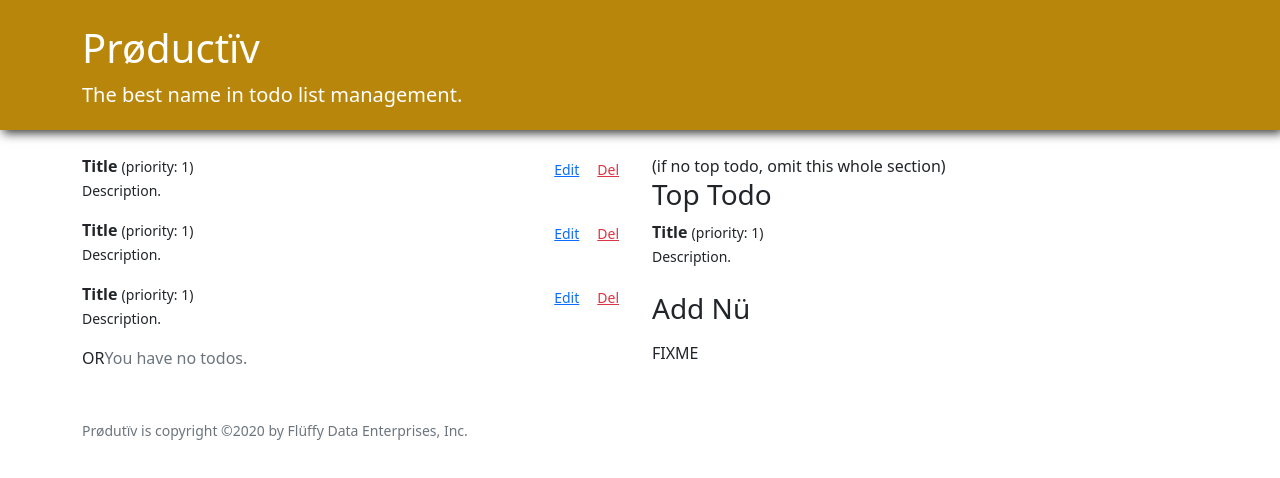
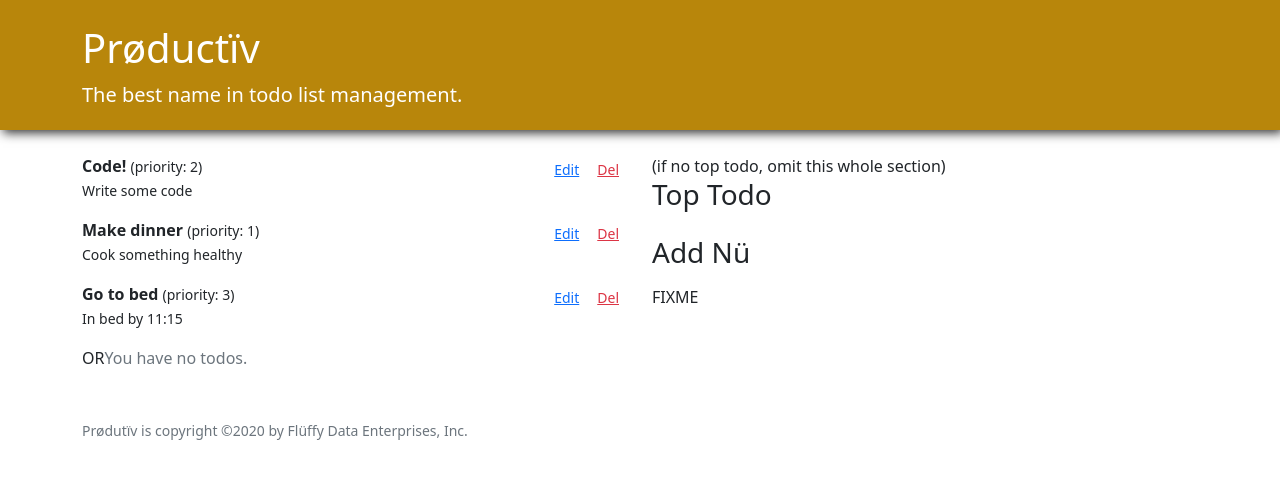
Before and after one commit to thwilson3/react-productiv, a React (Create React App) app: page / in a window 1280 px wide. Shown: the top 478 px of the page. Built offline with nearby package versions, Linux system fonts and the light colour scheme; the HTML template or start-up script is replaced by a standard one.

Commit message:
fixed Todo, TodoForm

```diff
--- a/src/EditableTodo.js
+++ b/src/EditableTodo.js
@@ -26,12 +26,14 @@ function EditableTodo({ todo, update, remove }) {
   }
 
   /** Edit form saved; toggle isEditing and update in ancestor. */
-  function handleSave(formData) {}
+  function handleSave(formData) {
+
+  }
 
   return (
     <div className="EditableTodo">
       {isEditing ? (
-        <TodoForm />
+        <TodoForm initialFormData={todo} handleSave={handleSave}/>
       ) : (
         <div className="mb-3">
           <div className="float-end text-sm-end">
@@ -48,7 +50,7 @@ function EditableTodo({ todo, update, remove }) {
               Del
             </button>
           </div>
-          <Todo />
+          <Todo todo={todo}/>
         </div>
       )}
     </div>
--- a/src/EditableTodoList.js
+++ b/src/EditableTodoList.js
@@ -12,10 +12,9 @@ import EditableTodo from "./EditableTodo";
  */
 
 function EditableTodoList({ todos, update, remove }) {
-  console.log(todos);
   function renderTodos() {
     return todos.map((t) => (
-      <EditableTodo todo={t} update={update} remove={remove} />
+      <EditableTodo key={t.id} todo={t} update={update} remove={remove} />
     ));
   }
   return <div>{renderTodos()}</div>;
--- a/src/Todo.js
+++ b/src/Todo.js
@@ -8,11 +8,13 @@ import React from "react";
  * { EditableTodo, TopTodo } -> Todo
  **/
 
-function Todo() {
+function Todo({todo}) {
+
+  const {title, priority, description} = todo;
   return (
       <div className="Todo">
-        <div><b>Title</b> <small>(priority: 1)</small></div>
-        <div><small>Description.</small></div>
+        <div><b>{title}</b> <small>(priority: {priority})</small></div>
+        <div><small>{description}</small></div>
       </div>
   );
 }
--- a/src/TodoApp.js
+++ b/src/TodoApp.js
@@ -46,7 +46,7 @@ function TodoApp({ initialTodos }) {
           (if no top todo, omit this whole section)
           <section className="mb-4">
             <h3>Top Todo</h3>
-            <TopTodo />
+            {/*<TopTodo />*/}
           </section>
           <section>
             <h3 className="mb-3">Add Nü</h3>
--- a/src/TodoForm.js
+++ b/src/TodoForm.js
@@ -10,13 +10,30 @@ import React, { useState } from "react";
  * { TodoApp, EditableTodo } -> TodoForm
  */
 
-function TodoForm() {
+function TodoForm({ initialFormData, handleSave }) {
+  const emptyFormData = {
+    title: "",
+    description: "",
+    priority: 1
+  }
+
+  const [formData, setFormData] = useState(initialFormData || emptyFormData);
 
   /** Update form input. */
-  function handleChange(evt) { }
+  function handleChange(evt) {
+    const fieldName = evt.target.name;
+    const value = evt.target.value;
+    setFormData(currData => {
+      currData[fieldName] = value;
+      return { ...currData };
+    });
+  }
 
   /** Call parent function and clear form. */
-  function handleSubmit(evt) { }
+  function handleSubmit(evt) {
+    evt.preventDefault();
+    handleSave(formData);
+  }
 
   return (
     <form className="NewTodoForm" onSubmit={handleSubmit}>
@@ -28,7 +45,7 @@ function TodoForm() {
           className="form-control"
           placeholder="Title"
           onChange={handleChange}
-              value="FIXME"
+          value={formData.title}
           aria-label="Title"
         />
       </div>
@@ -40,7 +57,7 @@ function TodoForm() {
           className="form-control"
           placeholder="Description"
           onChange={handleChange}
-              value="FIXME"
+          value={formData.description}
           aria-label="Description"
         />
       </div>
@@ -52,7 +69,7 @@ function TodoForm() {
           </label>
           <select id="newTodo-priority"
             name="priority"
-                    value="FIXME"
+            value={formData.priority}
             onChange={handleChange}
             className="form-control form-control-sm d-inline-flex"
           >
```
Lines whose indentation alone changed are shown as unchanged.
